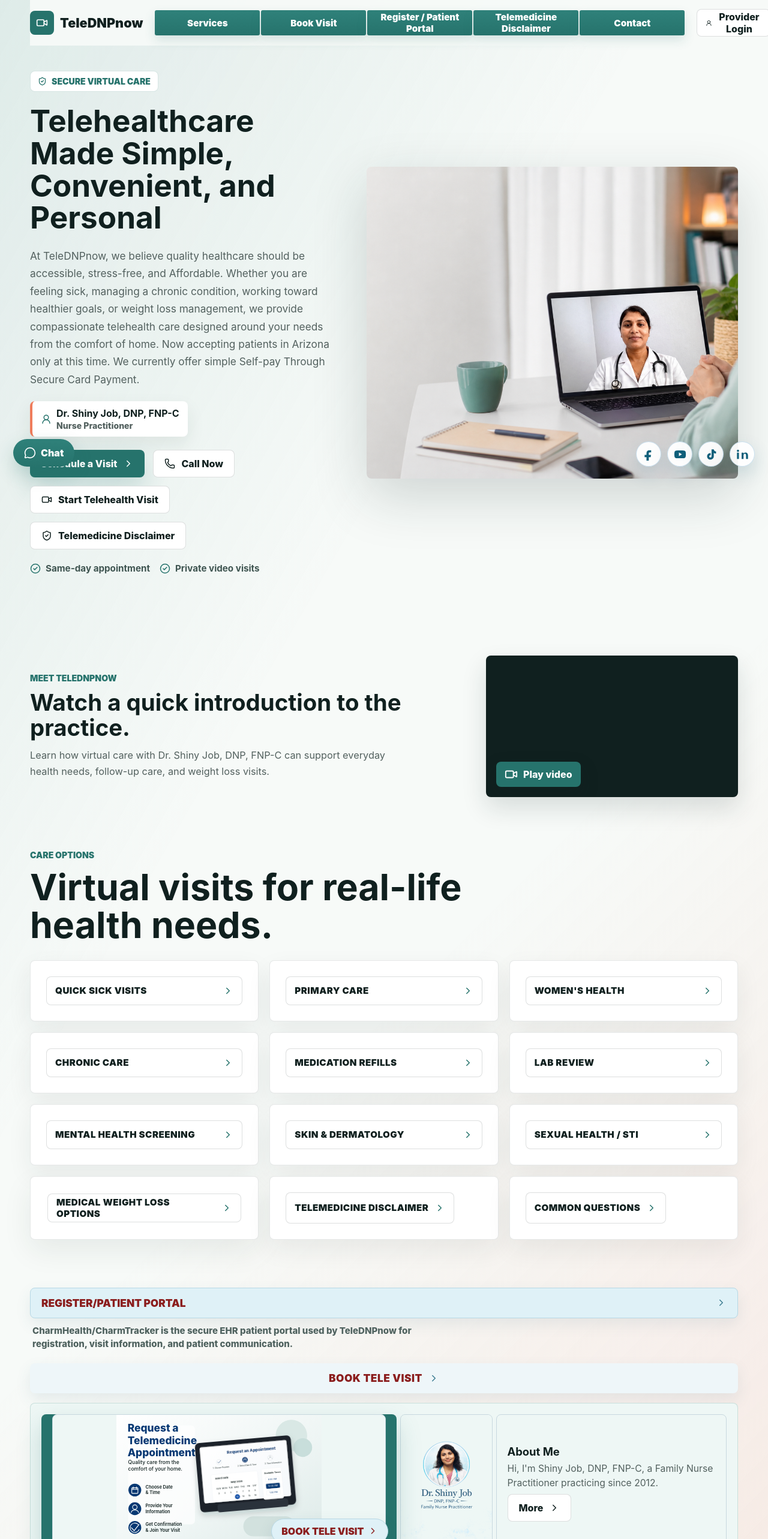
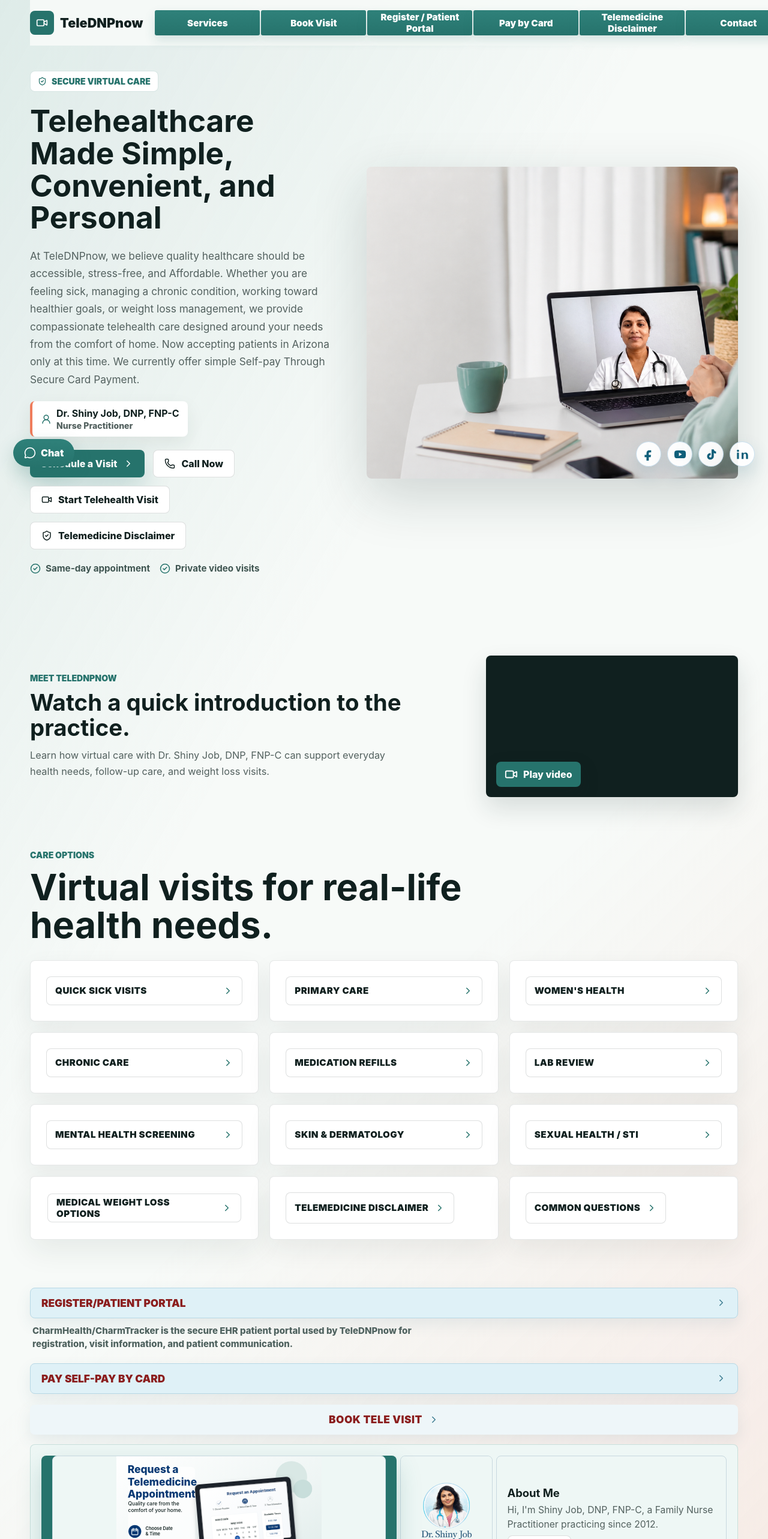
Before and after one commit to shinyjob77-dot/shinytele, a React (Vite) app: page / in a window 1280 px wide. Shown: the top 2566 px of the page at 60% size. Built offline with nearby package versions, Linux system fonts and the light colour scheme; grey boxes are pictures that could not be loaded.

Commit message:
Add Stripe payment buttons to TeleDNPnow

```diff
--- a/src/main.jsx
+++ b/src/main.jsx
@@ -1711,6 +1711,9 @@
             rel="noopener noreferrer"
           >
             Register / Patient Portal
+          </a>
+          <a className="nav-portal-link" href="/stripe_payment.html">
+            Pay by Card
           </a>
           <a href="#telemedicine-disclaimer">Telemedicine Disclaimer</a>
           <a href="#contact">Contact</a>
@@ -2517,6 +2520,10 @@
               TeleDNPnow for registration, visit information, and patient
               communication.
             </p>
+            <a className="portal-register-button" href="/stripe_payment.html">
+              PAY SELF-PAY BY CARD
+              <ChevronRight size={18} aria-hidden="true" />
+            </a>
             <div className="care-detail-heading">
               <button
                 className="care-heading-trigger"
```
